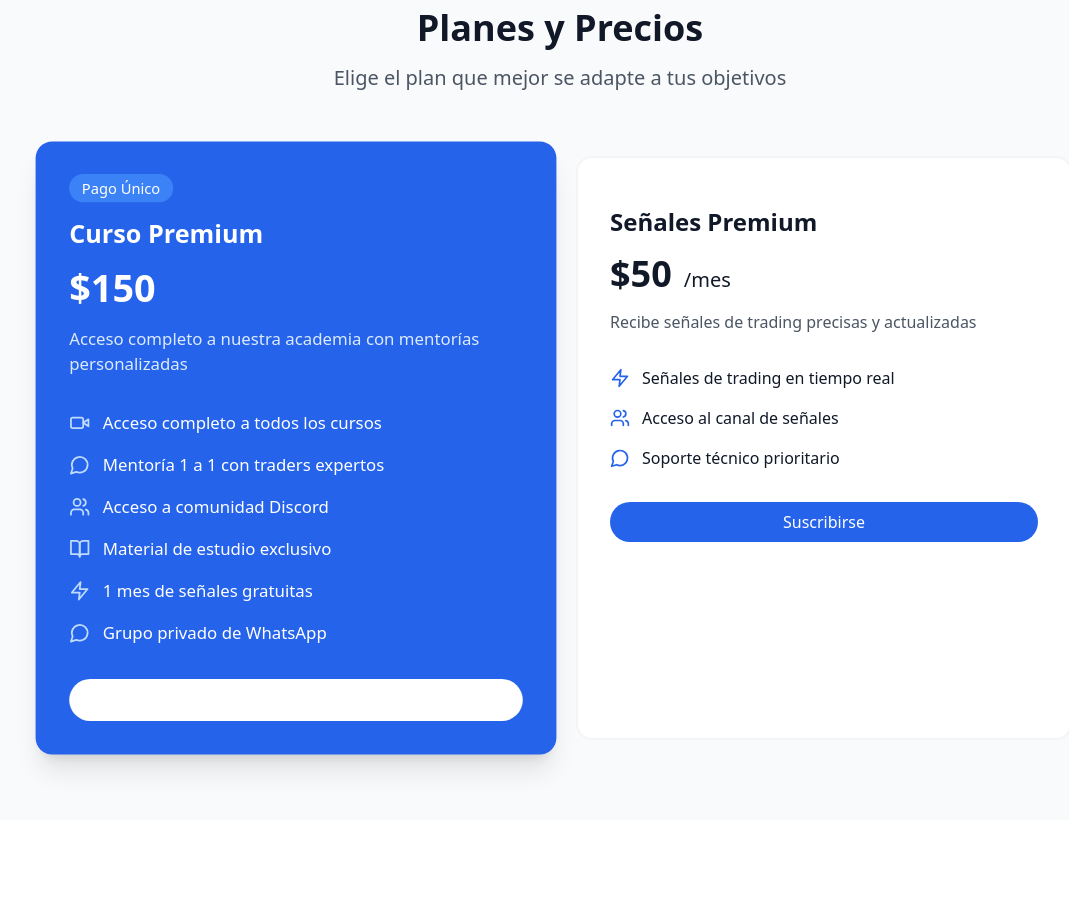
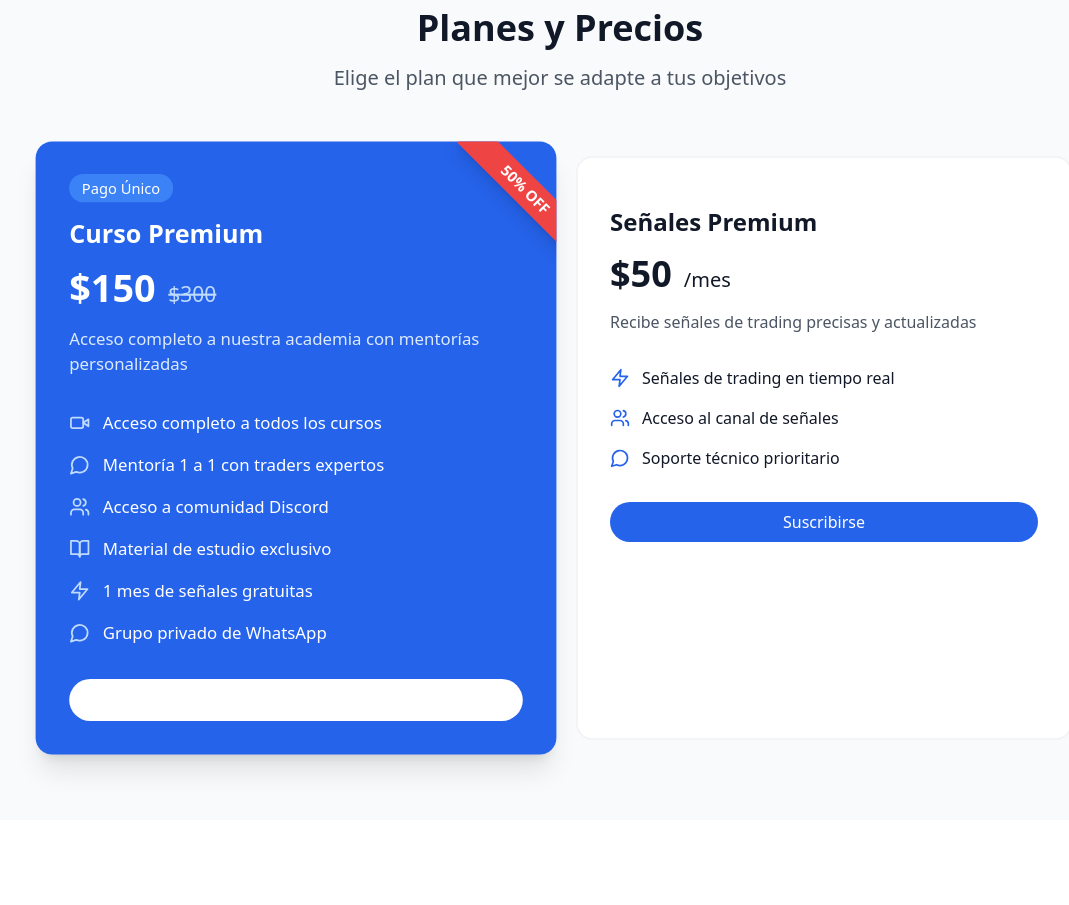
Before and after one commit to burnfeelings/fundex, a React (Vite) app: page / in a window 1280 px wide. Shown: the part 1420-2325 px from the top of the page, without its empty margins (80-1149 px from the left). Built offline with nearby package versions, Linux system fonts and the light colour scheme.

Commit message:
Update src/components/Pricing.tsx [BoltSync]

```diff
--- a/src/components/Pricing.tsx
+++ b/src/components/Pricing.tsx
@@ -35,11 +35,13 @@ export function Pricing() {
           <PricingCard
             title="Curso Premium"
             price="150"
+            originalPrice="300"
             description="Acceso completo a nuestra academia con mentorías personalizadas"
             features={premiumFeatures}
             ctaText="Comenzar Ahora"
             highlight={true}
             badge="Pago Único"
+            discount="50% OFF"
           />
 
           <PricingCard
```
